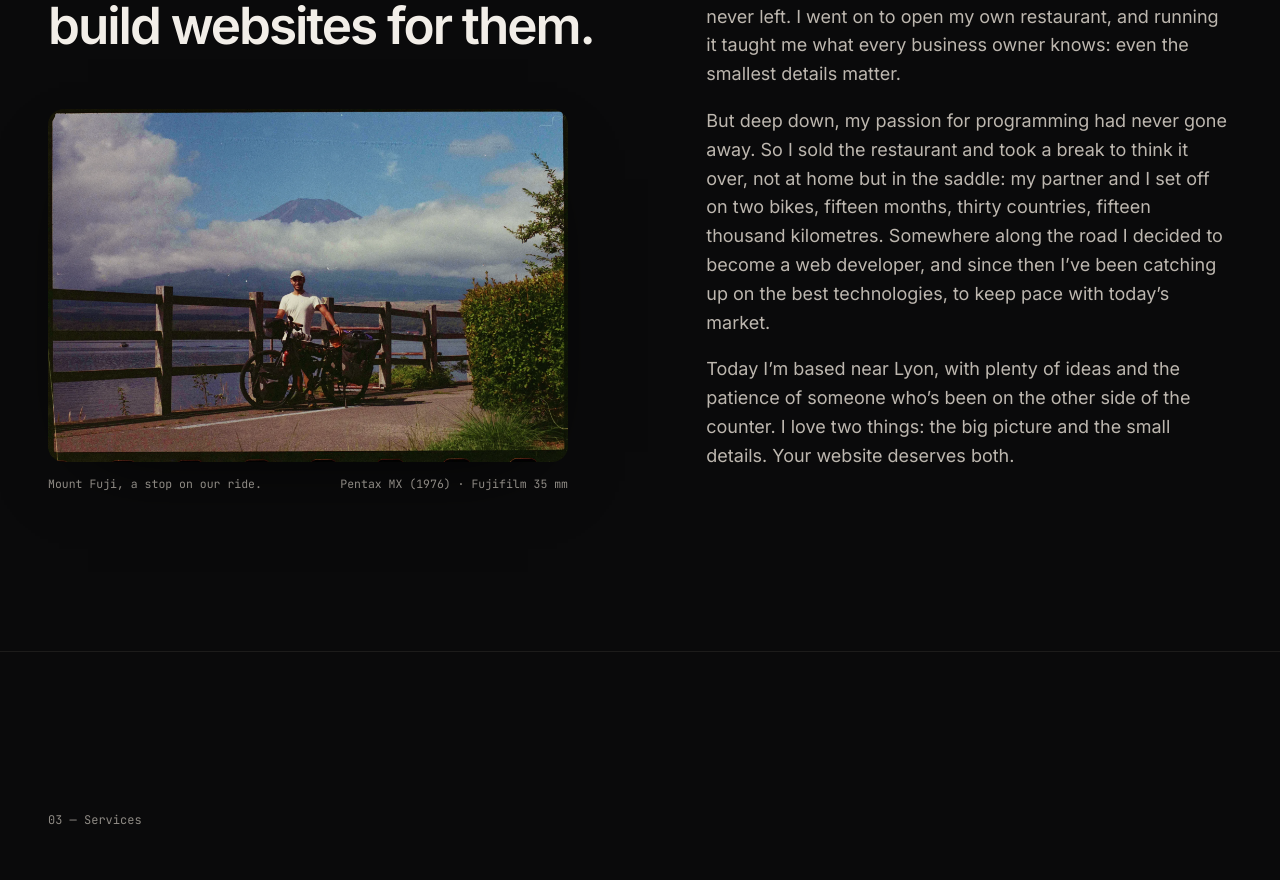
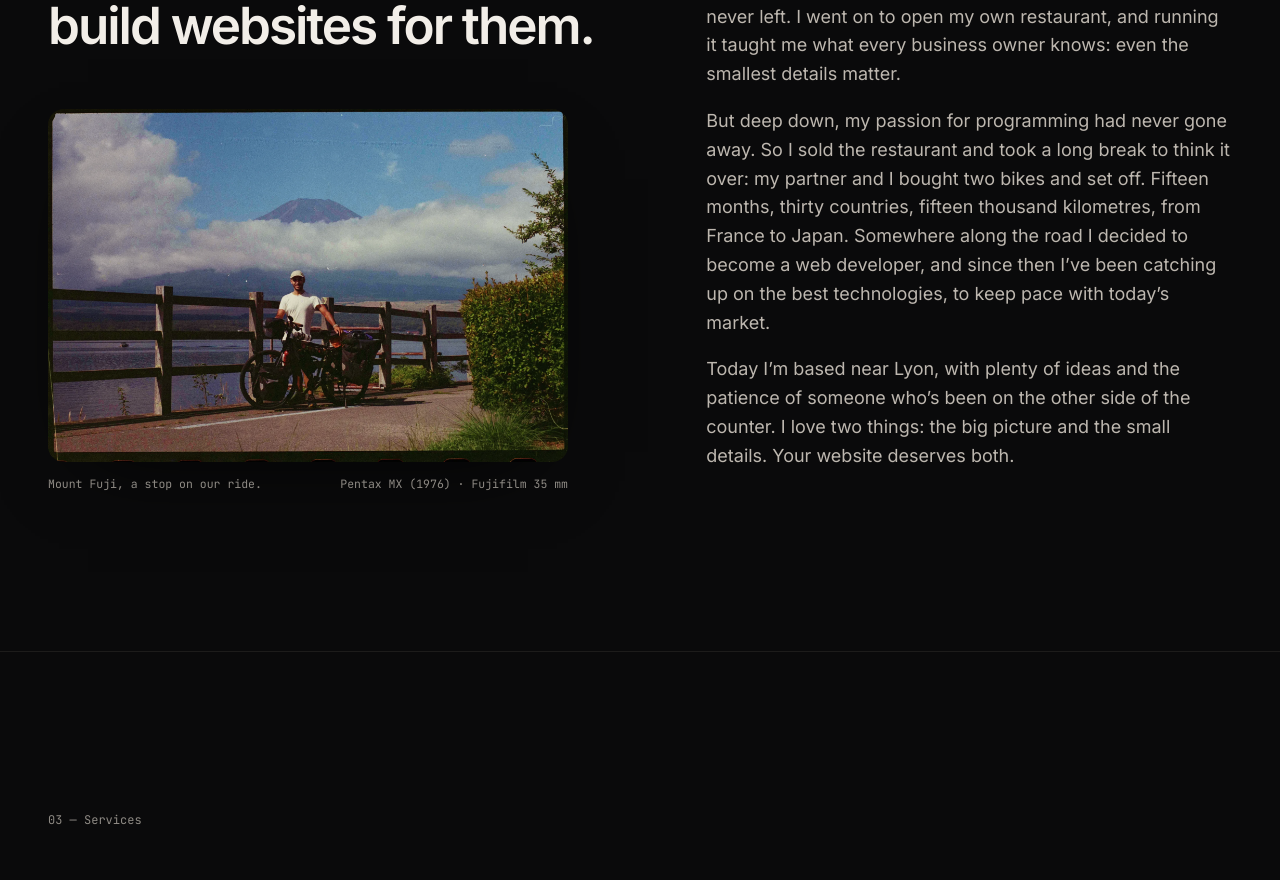
Before and after one commit to ale-lded/Portfolio, a React (Vite) app: page / in a window 1280 px wide. Shown: the part 2680-3560 px from the top of the page. Built offline with nearby package versions, Linux system fonts and the light colour scheme.

Commit message:
feat(portfolio): the ride in the bio, from France to Japan
A long break to think it over: two bikes bought, fifteen months, thirty
countries, fifteen thousand kilometres, from France to Japan. In all
three languages.

Co-Authored-By: Claude Opus 5.5 <noreply@anthropic.com>

```diff
--- a/src/content/en.ts
+++ b/src/content/en.ts
@@ -124,7 +124,7 @@ export const about = {
   heading: 'I’ve run a business. Now I build websites for them.',
   bio: [
     'I’m Italian. I studied computer science back home, then at twenty I took a three-month job in a pizzeria in France. I never left. I went on to open my own restaurant, and running it taught me what every business owner knows: even the smallest details matter.',
-    'But deep down, my passion for programming had never gone away. So I sold the restaurant and took a break to think it over, not at home but in the saddle: my partner and I set off on two bikes, fifteen months, thirty countries, fifteen thousand kilometres. Somewhere along the road I decided to become a web developer, and since then I’ve been catching up on the best technologies, to keep pace with today’s market.',
+    'But deep down, my passion for programming had never gone away. So I sold the restaurant and took a long break to think it over: my partner and I bought two bikes and set off. Fifteen months, thirty countries, fifteen thousand kilometres, from France to Japan. Somewhere along the road I decided to become a web developer, and since then I’ve been catching up on the best technologies, to keep pace with today’s market.',
     'Today I’m based near Lyon, with plenty of ideas and the patience of someone who’s been on the other side of the counter. I love two things: the big picture and the small details. Your website deserves both.',
   ],
   /** The film photo beside the bio: opens larger on click */
--- a/src/content/fr.ts
+++ b/src/content/fr.ts
@@ -94,7 +94,7 @@ export const fr: Content = {
     heading: 'J’ai été chef d’entreprise. Aujourd’hui, je crée des sites pour la tienne.',
     bio: [
       'Je suis italien. J’ai étudié l’informatique en Italie, puis à vingt ans j’ai accepté un travail de trois mois dans une pizzeria en France. Je ne suis jamais reparti. J’ai ouvert mon propre restaurant, et le diriger m’a appris ce que tout chef d’entreprise sait : même les plus petits détails comptent.',
-      'Mais au fond, ma passion pour la programmation ne m’avait jamais quitté. Alors j’ai vendu le restaurant et j’ai fait une pause pour y réfléchir, pas chez moi mais en selle : avec ma compagne, nous sommes partis à vélo, quinze mois, trente pays, quinze mille kilomètres. Quelque part sur la route, j’ai décidé de devenir développeur web, et depuis je me forme aux meilleures technologies pour rester en phase avec le marché d’aujourd’hui.',
+      'Mais au fond, ma passion pour la programmation ne m’avait jamais quitté. Alors j’ai vendu le restaurant et j’ai fait une longue pause pour y réfléchir : ma compagne et moi avons acheté deux vélos et nous sommes partis. Quinze mois, trente pays, quinze mille kilomètres, de la France au Japon. Quelque part sur la route, j’ai décidé de devenir développeur web, et depuis je me forme aux meilleures technologies pour rester en phase avec le marché d’aujourd’hui.',
       'Aujourd’hui, je vis près de Lyon, avec plein d’idées et la patience de quelqu’un qui a été de l’autre côté du comptoir. J’aime deux choses : la vue d’ensemble et les petits détails. Ton site mérite les deux.',
     ],
     photo: {
--- a/src/content/it.ts
+++ b/src/content/it.ts
@@ -93,7 +93,7 @@ export const it: Content = {
     heading: 'Ho gestito un’attività. Ora creo siti web per chi ne ha una.',
     bio: [
       'Sono italiano. Ho studiato informatica in Italia, poi a vent’anni ho accettato un lavoro di tre mesi in una pizzeria in Francia. Non me ne sono più andato. Ho aperto il mio ristorante, e gestirlo mi ha insegnato quello che ogni imprenditore sa: anche i dettagli più piccoli contano.',
-      'Ma in fondo la passione per la programmazione non se n’era mai andata. Così ho venduto il ristorante e mi sono preso una pausa per rifletterci, non a casa ma in sella: con la mia compagna siamo partiti su due bici, quindici mesi, trenta paesi, quindicimila chilometri. Da qualche parte lungo la strada ho deciso di diventare sviluppatore web, e da allora mi sono aggiornato sulle migliori tecnologie per stare al passo con il mercato di oggi.',
+      'Ma in fondo la passione per la programmazione non se n’era mai andata. Così ho venduto il ristorante e mi sono preso una lunga pausa per rifletterci: io e la mia compagna abbiamo comprato due bici e siamo partiti. Quindici mesi, trenta paesi, quindicimila chilometri, dalla Francia al Giappone. Da qualche parte lungo la strada ho deciso di diventare sviluppatore web, e da allora mi sono aggiornato sulle migliori tecnologie per stare al passo con il mercato di oggi.',
       'Oggi vivo vicino a Lione, con tante idee e la pazienza di chi è stato dall’altra parte del bancone. Amo due cose: il quadro generale e i piccoli dettagli. Il tuo sito merita entrambi.',
     ],
     photo: {
```
